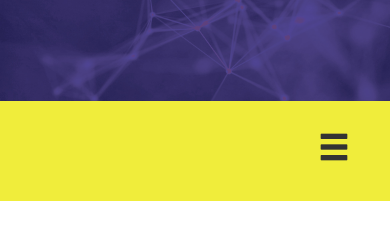
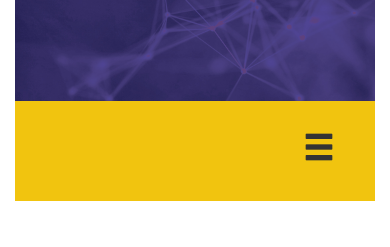
Before and after one commit to marijanovak/zavrsniprojekt, a plain HTML site: page index.html in a window 390 px wide. Shown: the part 199-446 px from the top of the page. Drawn offline with nearby package versions, Linux system fonts and the light colour scheme.

Commit message:
Add files via upload

```diff
--- a/index.html
+++ b/index.html
@@ -16,6 +16,7 @@
 		<![endif]-->
 	</head>
 	<body>
+	<div class="container">
 		<div class="container">
 			<div class="row">
 				<div class="col-xs-12 header">
@@ -75,10 +76,9 @@
 						<p><a href="img/800600knjiga.jpg" data-lightbox="g1">Something new</a></p>
                     </div>
 					</div>
-
-					</div>
 				</div>
 			</div>
+		</div>
 			<div class="row contact-form">
 				<h1>Quick contact</h1>
 				<form action="">
--- a/style.css
+++ b/style.css
@@ -72,7 +72,7 @@ body {
 
 .hamburger {
 	line-height: 100px;
-	background-color: #F0ED3B;
+	background-color: #F1C40F;
 	font-size: 32px;
 	text-align: right;
 	padding-right: 40px;
```
Also changed, not shown: about_me.html (+1 -0 lines), contact.html (+1 -0 lines).
